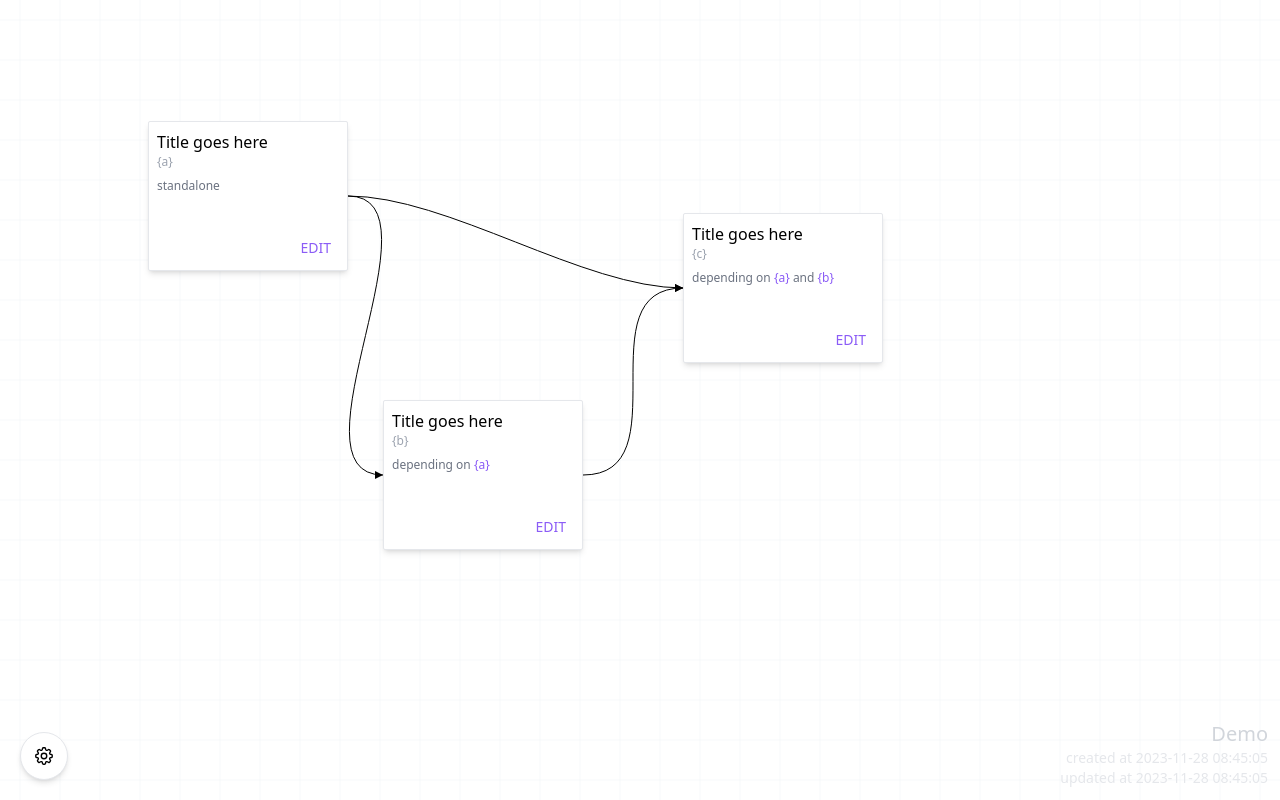
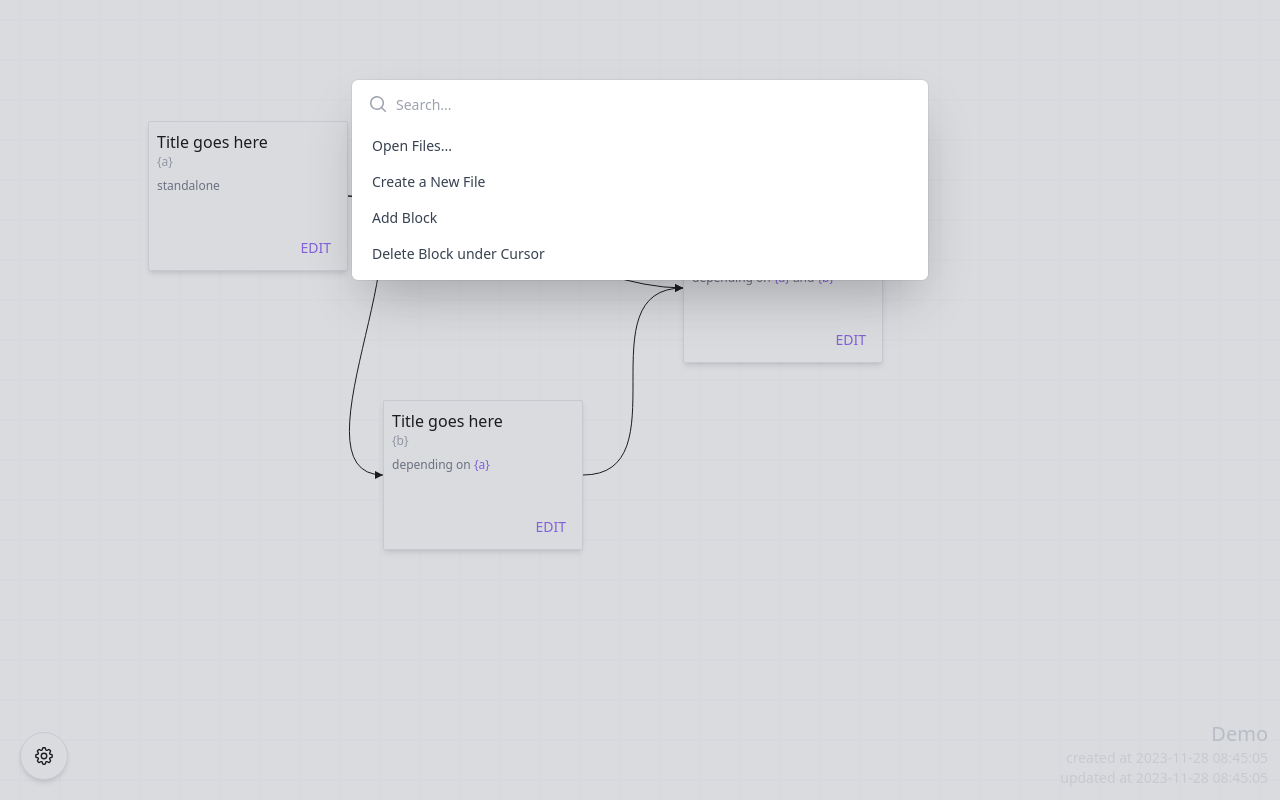
Before and after one commit to xloc/prompt-graph, a Vue app: page / in a window 1280 px wide. Built offline with nearby package versions, Linux system fonts and the light colour scheme.

Commit message:
add command overlay

```diff
--- a/package.json
+++ b/package.json
@@ -19,6 +19,7 @@
     "yaml": "^2.3.4"
   },
   "devDependencies": {
+    "@tailwindcss/forms": "^0.5.7",
     "@vitejs/plugin-vue": "^4.2.3",
     "autoprefixer": "^10.4.16",
     "postcss": "^8.4.31",
--- a/src/App.vue
+++ b/src/App.vue
@@ -5,6 +5,7 @@ import Block from "./components/Block.vue";
 import { BlockModel, dump, load } from './models/model';
 import { onMounted, ref, watch, watchEffect } from 'vue';
 import SettingsPage from './components/SettingsPage.vue';
+import SearchPage from './components/SearchPage/SearchPage.vue';
 import FilePage from './components/FilePage/FilePage.vue';
 import { EDITING_FILE_PRIMARY_KEY, GraphFile, db, getEditingFile } from './models/file-db';
 import _, { debounce } from 'lodash';
@@ -55,6 +56,7 @@ watchEffect(async () => {
 const selection = ref<BlockModel | null>(null);
 const showSettings = ref(false);
 const showFiles = ref(localStorage.getItem("showFiles") === "true");
+const showSearch = ref(true);
 watchEffect(() => {
   localStorage.setItem("showFiles", showFiles.value.toString());
 });
@@ -87,5 +89,6 @@ watchEffect(() => {
     <BlockEdit v-if="selection" v-model="selection" @close="selection = null"></BlockEdit>
     <SettingsPage v-if="showSettings" @close="showSettings = false" />
     <FilePage v-if="showFiles && editingFile" @close="showFiles = false" v-model="editingFile" />
+    <SearchPage :open="showSearch" @close="showSearch = false" />
   </div>
 </template>
--- /dev/null
+++ b/src/components/SearchPage/SearchPage.vue
@@ -0,0 +1,64 @@
+<template>
+  <TransitionRoot :show="open" as="template" @after-leave="query = ''" appear>
+    <Dialog as="div" class="relative z-20">
+      <!-- backdrop -->
+      <TransitionChild as="template" enter="ease-out duration-300" enter-from="opacity-0" enter-to="opacity-100"
+        leave="ease-in duration-200" leave-from="opacity-100" leave-to="opacity-0">
+        <div class="fixed inset-0 bg-gray-500 bg-opacity-25 transition-opacity" />
+      </TransitionChild>
+
+      <!-- dialog -->
+      <div class="fixed inset-0 p-4 sm:p-6 md:p-20">
+        <DialogPanel as="div" class="max-w-xl mx-auto rounded-md bg-white shadow-2xl | ring-1 ring-black ring-opacity-5">
+          <Combobox @update:modelValue="onSelect">
+            <div class="relative">
+              <MagnifyingGlassIcon class="pointer-events-none absolute left-4 top-3.5 h-5 w-5 text-gray-400" />
+              <ComboboxInput placeholder="Search..." @change="query = $event.target.value"
+                class="h-12 w-full border-0 bg-transparent pl-11 pr-4 text-gray-900 placeholder:text-gray-400 focus:ring-0 sm:text-sm" />
+            </div>
+
+            <ComboboxOptions as="ul" v-if="filteredActions.length > 0" class="p-2 pt-0" static>
+              <ComboboxOption as="template" v-for="action in filteredActions" :key="action.id"
+                :value="action" v-slot="{ active }">
+                <li :class="['flex cursor-default select-none items-center rounded-md px-3 py-2', 'text-sm text-gray-700',
+                  active && 'bg-indigo-600 text-white']">
+                  <span class="flex-auto truncate">{{ action.name }}</span>
+                </li>
+              </ComboboxOption>
+            </ComboboxOptions>
+          </Combobox>
+        </DialogPanel>
+      </div>
+    </Dialog>
+  </TransitionRoot>
+</template>
+
+<script setup lang="ts">
+import { Combobox, ComboboxInput, ComboboxOptions, ComboboxOption, Dialog, DialogPanel, TransitionChild, TransitionRoot } from '@headlessui/vue'
+import { MagnifyingGlassIcon } from '@heroicons/vue/20/solid'
+import { computed, ref } from 'vue';
+
+defineProps<{ open: boolean }>()
+
+interface Action {
+  id: string;
+  name: string;
+}
+
+const onSelect = (action: Action) => {
+  console.log(action);
+}
+
+const query = ref('');
+
+const actions = [
+  { id: 'files', name: 'Open Files...' },
+  { id: 'new_file', name: 'Create a New File' },
+  { id: 'add_block', name: 'Add Block' },
+  { id: 'delete_block', name: 'Delete Block under Cursor' },
+]
+
+const filteredActions = computed(() => {
+  return actions.filter(a => a.name.toLowerCase().includes(query.value.toLowerCase()));
+})
+</script>
--- a/tailwind.config.js
+++ b/tailwind.config.js
@@ -7,5 +7,5 @@ export default {
   theme: {
     extend: {},
   },
-  plugins: [],
+  plugins: [require('@tailwindcss/forms')],
 }
```
Also changed, not shown: 1 other file (tests, documents, lock files or other folders).
